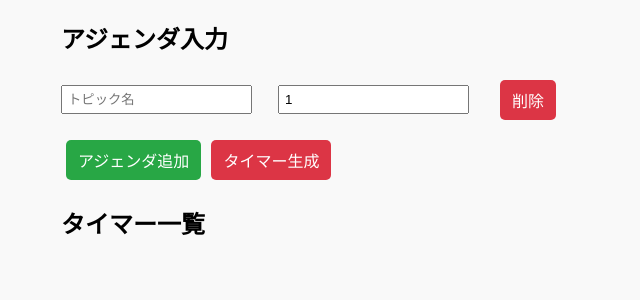
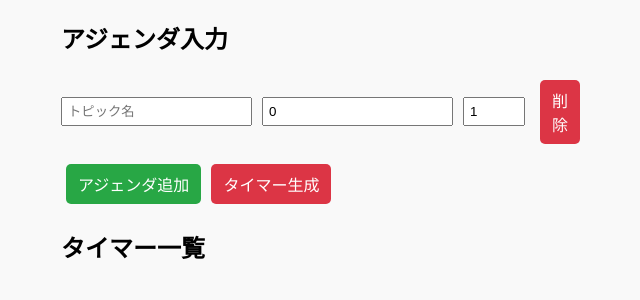
Before and after one commit to pbnakao/meeting-timer, a React (Vite) app: page / in a window 1280 px wide. Both pictures are taken after a click on the button "アジェンダ追加". Shown: the top 300 px of the page, without its empty margins (329-969 px from the left). Built offline with nearby package versions, Linux system fonts and the light colour scheme.

Commit message:
分：秒でセットできるように修正

```diff
--- a/src/App.tsx
+++ b/src/App.tsx
@@ -4,22 +4,23 @@ import './styles/global.scss'
 
 function App() {
   const [agendaItems, setAgendaItems] = useState<
-    { topic: string; time: number }[]
+    { topic: string; minutes: number; seconds: number }[]
   >([])
   const [timers, setTimers] = useState<{ topic: string; time: number }[]>([])
 
   const addAgendaItem = () => {
-    setAgendaItems([...agendaItems, { topic: '', time: 1 }])
+    setAgendaItems([...agendaItems, { topic: '', minutes: 0, seconds: 1 }]) // デフォルトは 00:01
   }
 
-  const updateAgendaItem = (
-    index: number,
-    field: string,
-    value: string | number
-  ) => {
+  const updateAgendaItem = (index: number, field: string, value: number) => {
     const newAgenda = [...agendaItems]
-    if (field === 'topic') newAgenda[index].topic = value as string
-    if (field === 'time') newAgenda[index].time = Number(value)
+    if (field === 'topic') {
+      newAgenda[index].topic = value as unknown as string
+    } else if (field === 'minutes') {
+      newAgenda[index].minutes = Math.max(0, value) // 負の値を防ぐ
+    } else if (field === 'seconds') {
+      newAgenda[index].seconds = Math.min(59, Math.max(0, value)) // 0~59 に制限
+    }
     setAgendaItems(newAgenda)
   }
 
@@ -28,7 +29,11 @@ function App() {
   }
 
   const generateTimers = () => {
-    setTimers([...agendaItems])
+    const convertedTimers = agendaItems.map((item) => ({
+      topic: item.topic,
+      time: item.minutes * 60 + item.seconds, // 分・秒を「秒数」に変換
+    }))
+    setTimers(convertedTimers)
   }
 
   return (
@@ -41,14 +46,32 @@ function App() {
               type="text"
               placeholder="トピック名"
               value={item.topic}
-              onChange={(e) => updateAgendaItem(index, 'topic', e.target.value)}
+              onChange={(e) =>
+                updateAgendaItem(
+                  index,
+                  'topic',
+                  e.target.value as unknown as number
+                )
+              }
             />
             <input
               type="number"
-              placeholder="時間(分)"
-              min="1"
-              value={item.time}
-              onChange={(e) => updateAgendaItem(index, 'time', e.target.value)}
+              placeholder="分"
+              min="0"
+              value={item.minutes}
+              onChange={(e) =>
+                updateAgendaItem(index, 'minutes', Number(e.target.value))
+              }
+            />
+            <input
+              type="number"
+              placeholder="秒"
+              min="0"
+              max="59"
+              value={item.seconds}
+              onChange={(e) =>
+                updateAgendaItem(index, 'seconds', Number(e.target.value))
+              }
             />
             <button onClick={() => removeAgendaItem(index)}>削除</button>
           </div>
--- a/src/components/Timer.tsx
+++ b/src/components/Timer.tsx
@@ -7,7 +7,7 @@ interface TimerProps {
 }
 
 const Timer: React.FC<TimerProps> = ({ topic, initialTime }) => {
-  const [timeLeft, setTimeLeft] = useState(initialTime * 60)
+  const [timeLeft, setTimeLeft] = useState(initialTime)
   const [isRunning, setIsRunning] = useState(false)
 
   // オーディオの準備
@@ -42,7 +42,7 @@ const Timer: React.FC<TimerProps> = ({ topic, initialTime }) => {
       <button onClick={() => setIsRunning(!isRunning)}>
         {isRunning ? '一時停止' : '開始'}
       </button>
-      <button onClick={() => setTimeLeft(initialTime * 60)}>リセット</button>
+      <button onClick={() => setTimeLeft(initialTime)}>リセット</button>
     </div>
   )
 }
```
